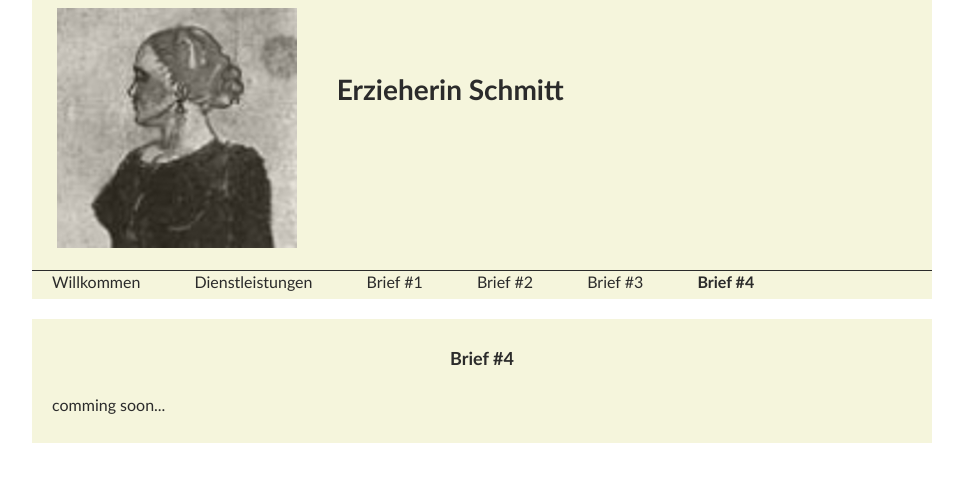
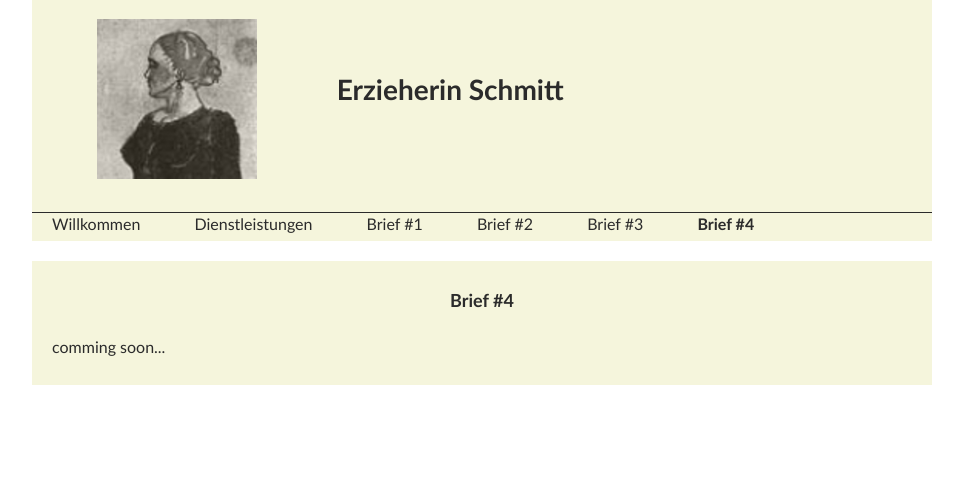
Before and after one commit to richardtraindl/tierarztpraxis-kaiserstrasse.at, a Jekyll site: the page built from xyz123/Schmitt/brief4.html, in a window 1280 px wide. Shown: the top 482 px of the page, without its empty margins (158-1121 px from the left). Built offline with Jekyll 4.4.1, drawn with Linux system fonts in a browser that asks for light colours.

Commit message:
customize

```diff
--- a/styles/guestall.css
+++ b/styles/guestall.css
@@ -46,10 +46,9 @@ header h1 {
 }
 
 header img {
-    width: 100%;
+    width: 160px;
     min-width: 160px;
-    max-width: 240px;
-    /* padding: 10px 10px 10px 10px; */
+    padding: 10px 10px 10px 10px;
 }
 
 nav {
```
